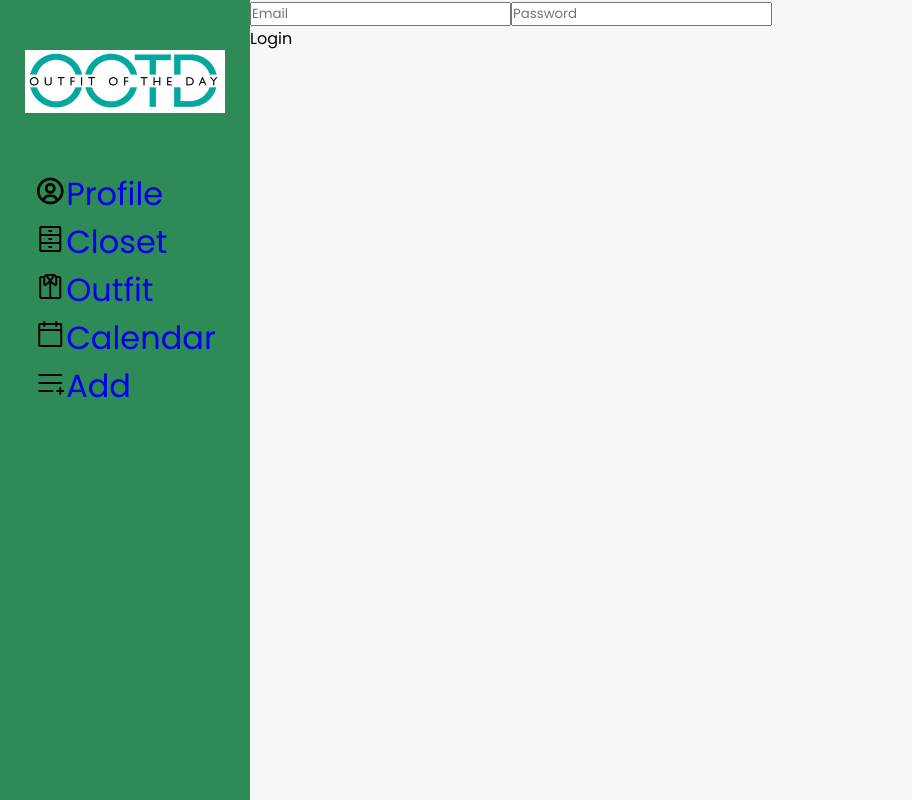
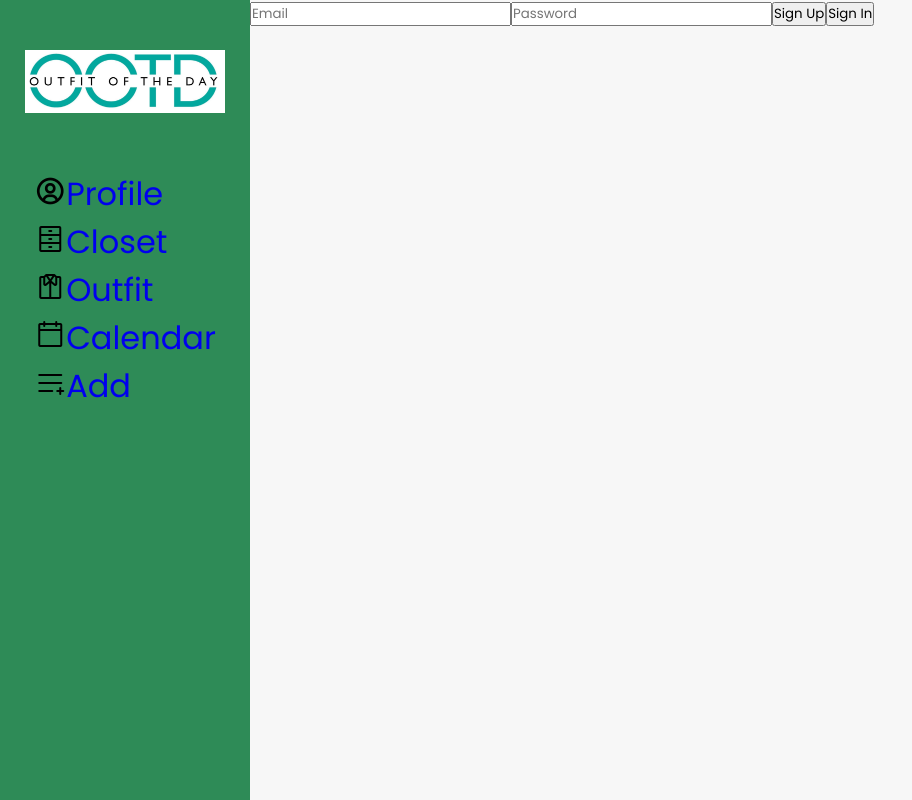
Before and after one commit to davidzheng14/ootd-project, a React (Vite) app: page /login in a window 1280 px wide. Shown: the whole page, without its empty margins (0-912 px from the left). Built offline with nearby package versions, Linux system fonts and the light colour scheme; no server answers.

Commit message:
Implemented authenication with firebase

```diff
--- a/package.json
+++ b/package.json
@@ -10,6 +10,7 @@
     "preview": "vite preview"
   },
   "dependencies": {
+    "firebase": "^12.15.0",
     "react": "^19.1.0",
     "react-dom": "^19.1.0",
     "react-router": "^7.8.0"
--- a/src/firebase.js
+++ b/src/firebase.js
@@ -10,4 +10,4 @@ const firebaseConfig = {
   appId: import.meta.env.VITE_FIREBASE_APP_ID
 };
 
-const app = initializeApp(firebaseConfig);
+export const app = initializeApp(firebaseConfig);
--- a/src/pages/Login.jsx
+++ b/src/pages/Login.jsx
@@ -1,18 +1,30 @@
 import { useState } from "react";
+import { app } from "../firebase.js";
+import { createUserWithEmailAndPassword, getAuth, signInWithEmailAndPassword } from "firebase/auth";
 
 export function Login() {
 
     const [email, setEmail] = useState();
     const [password, setPassword] = useState();
 
+    const auth = getAuth(app);
 
+    async function signUp() {
+        const user = await createUserWithEmailAndPassword(auth, email, password);
+        console.log(user);
+    }
 
+    async function login() {
+        const user = await signInWithEmailAndPassword(auth, email, password);
+        console.log(user);
+    }
 
     return(
         <div>
-            <input placeholder="Email"></input>
-            <input placeholder="Password"></input>
-            <div>Login</div>
+            <input onChange={(e) => setEmail(e.target.value)} placeholder="Email"></input>
+            <input onChange={(e) => setPassword(e.target.value)} placeholder="Password"></input>
+            <button onClick={signUp}>Sign Up</button>
+            <button onClick={login}>Sign In</button>
         </div>
     );
 }
```
Also changed, not shown: 1 other file (tests, documents, lock files or other folders).
